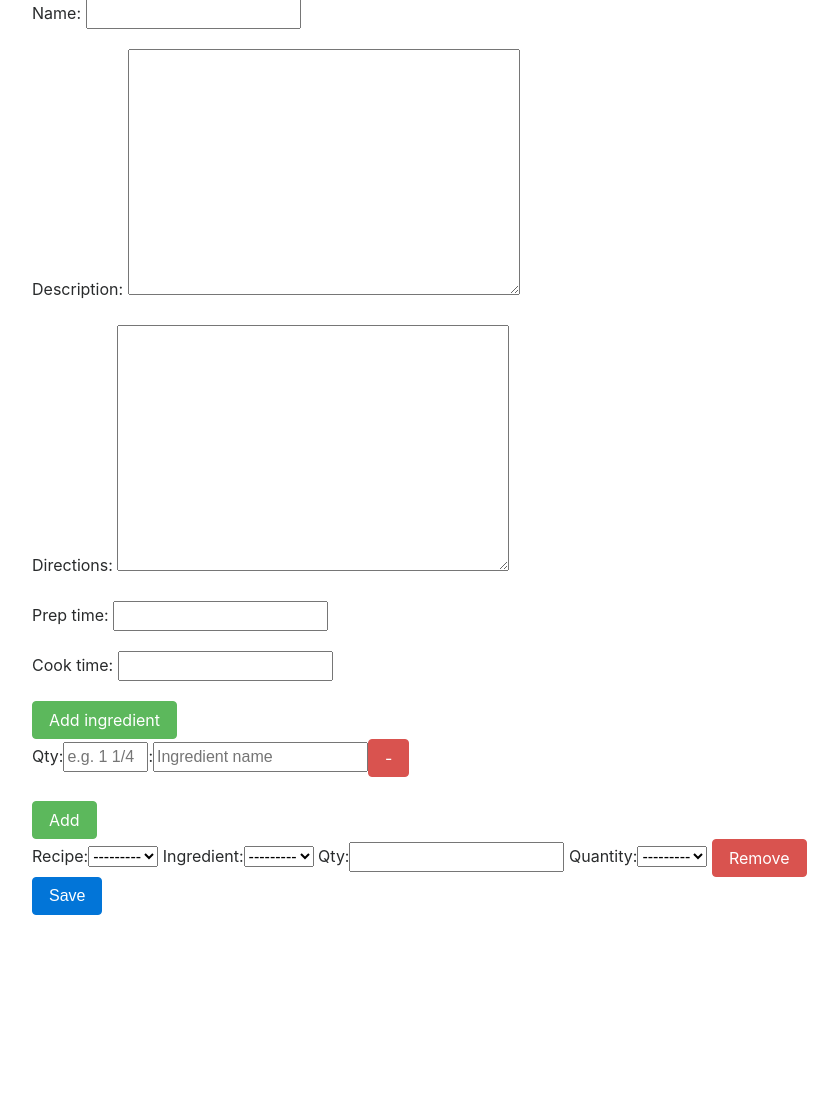
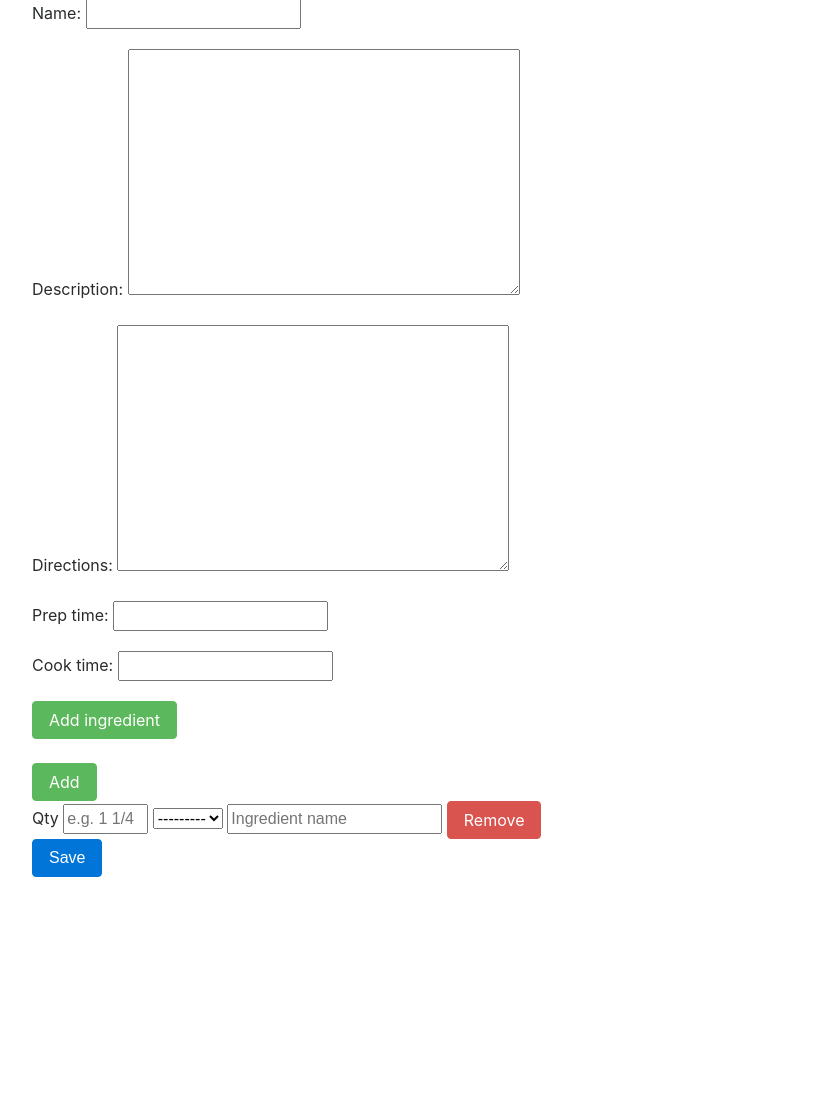
Before and after one commit to mvanorder/mealmanager, a Django app: page /recipes/create in a window 1280 px wide. Shown: the part 73-1181 px from the top of the page, without its empty margins (53-891 px from the left). Run offline with Django 3.2, Linux system fonts and the light colour scheme; data that the repository does not hold is empty; some libraries are stand-ins or nearby versions.

Commit message:
Update recipe form
* Finish removing old JS which multiform replaced.
* Update HTML to reflect what was produced by the old JS.
* Update the RecipeIngredientForm form to provide the ingredient name
  rather than it's id.

Signed-off-by: Malcolm VanOrder <mvanorder1390@gmail.com>

```diff
--- a/recipes/forms.py
+++ b/recipes/forms.py
@@ -1,6 +1,6 @@
 from decimal import Decimal
 import re
-from django.forms import ModelForm, ValidationError
+from django.forms import ModelForm, ValidationError, TextInput
 from .models import RecipeIngredient, Recipe
 
 
@@ -25,8 +25,15 @@ class RecipeIngredientForm(ModelForm):
         model = RecipeIngredient
         exclude = []
         labels = {
-            'name': 'Name',
             'quantity_amount': 'Qty'
+        }
+        widgets = {
+            'ingredient': TextInput(attrs={'placeholder': 'Ingredient name'}),
+            'quantity_amount': TextInput(
+                attrs={
+                    'placeholder': 'e.g. 1 1/4',
+                    'size': 6,
+                }),
         }
 
     def clean_quantity_amount(self):
@@ -34,3 +41,14 @@ class RecipeIngredientForm(ModelForm):
         if not re.match(r'^([1-9]\d*)?\s?([1-9]\d*/[1-9]\d*)?$', data):
             raise ValidationError('Quantity is not a valid number or fraction.')
         return data
+
+    def __init__(self, *args, **kwargs):
+        """Override BaseModelForm init to set the ingredient value to the name of the ingredient rather than it's id."""
+        instance = kwargs.get('instance')
+        if instance is not None:
+            initial = {
+                'ingredient': str(getattr(instance, 'ingredient'))
+            }
+        else:
+            initial = None
+        super(RecipeIngredientForm, self).__init__(*args, **kwargs, initial=initial)
--- a/recipes/templates/recipes/recipe_form.html
+++ b/recipes/templates/recipes/recipe_form.html
@@ -12,11 +12,19 @@
 
             </div>
             {% for ingredient in ingredients %}
-              {{ ingredient }}<br/>
+            <div class="multiform multiform-item">
+              {{ ingredient.quantity_amount.label }}
+              {{ ingredient.quantity_amount }}
+              {{ ingredient.quantity }}
+              {{ ingredient.ingredient }}
+            </div>
             {% endfor %}
             <br/>
             <div class="multiform">
-              {{ ingredient_item }}
+              {{ ingredient_item.quantity_amount.label }}
+              {{ ingredient_item.quantity_amount }}
+              {{ ingredient_item.quantity }}
+              {{ ingredient_item.ingredient }}
             </div>
             <input type="submit" value="Save" class="btn btn-primary" />
           </form>
@@ -25,77 +33,8 @@
 {% endblock %}
 
 {% block custom_js %}
-      <script>
-        var ingredients = [];
-
-        function new_ingredient() {
-          // Create container div for ingredient fields
-          var container = document.createElement('div');
-          container.id = 'id_ingredient_' + ingredients.length;
-
-          var ingredient_qty_label = document.createElement('label');
-          ingredient_qty_label.innerHTML = 'Qty:';
-
-          var ingredient_qty = document.createElement('input');
-          ingredient_qty.name = 'ingredient_' + ingredients.length + '-{{ ingredient_item.quantity_amount.html_name }}';
-          ingredient_qty_label.setAttribute('for', 'id_' + ingredient_qty.name);
-          ingredient_qty.id = 'id_' + ingredient_qty.name;
-          ingredient_qty.type = 'text';
-          ingredient_qty.setAttribute('maxlength', '{{ ingredient_item.name.field.max_length }}');
-          ingredient_qty.setAttribute('placeholder', 'e.g. 1 1/4');
-          ingredient_qty.setAttribute('size', '6');
-          ingredient_qty.required = {% if ingredient_item.name.field.required %}true{% else %}false{% endif %};
-          container.appendChild(ingredient_qty_label)
-          container.appendChild(ingredient_qty)
-
-          // Create name field
-          var ingredient_name_label = document.createElement('label');
-          var ingredient_name = document.createElement('input');
-
-          ingredient_name.name = 'ingredient_' + ingredients.length + '-{{ ingredient_item.ingredient.html_name }}';
-          ingredient_name_label.innerHTML = '{{ ingredient_item.name.field.label }}:';
-          ingredient_name_label.setAttribute('for', 'id_' + ingredient_name.name);
-          ingredient_name.id = 'id_' + ingredient_name.name;
-          ingredient_name.type = 'text';
-          ingredient_name.setAttribute('maxlength', '{{ ingredient_item.name.field.max_length }}');
-          ingredient_name.setAttribute('placeholder', 'Ingredient name');
-          ingredient_name.required = {% if ingredient_item.name.field.required %}true{% else %}false{% endif %};
-
-          container.appendChild(ingredient_name_label)
-          container.appendChild(ingredient_name)
-
-          // Create remove button
-          var remove_button = document.createElement('div');
-          remove_button.innerHTML = '-';
-          remove_button.setAttribute('type', 'button');
-          remove_button.setAttribute('class', 'btn btn-danger');
-          remove_button.setAttribute('onclick', 'delIngredient(\'' + container.id + '\')');
-          container.appendChild(remove_button)
-
-          return container;
-        }
-
-        function addIngredient() {
-          ingredients[ingredients.length] = new_ingredient();
-          $('#ingredients').append(ingredients[ingredients.length - 1]);
-          /*
-          $('#ingredients').append(ingredients[ingredients.length - 1]['name']['label']);
-          $('#ingredients').append(ingredients[ingredients.length - 1]['name']['field']);
-          $('#ingredients').append(ingredients[ingredients.length - 1]['remove']);
-          $('#ingredients').append('<br />');
-          */
-        }
-
-        function delIngredient(id) {
-          $('#' + id).remove();
-        }
-
-        addIngredient();
-
-      </script>
       <script src="{% static 'js/multiform.js' %}"></script>
       <script>
-        // $( ".multiform").multiForm("{{ ingredient_item.prefix }}");
-        $( ".multiform").multiForm("test_prefix");
+        $( ".multiform").multiForm("{{ ingredient_prefix }}");
       </script>
 {% endblock %}
--- a/recipes/views.py
+++ b/recipes/views.py
@@ -25,6 +25,7 @@ class CreateRecipeView(CreateView):
     def get_context_data(self, *args, **kwargs):
         context = super(CreateRecipeView, self).get_context_data(*args, **kwargs)
         context['ingredient_item'] = RecipeIngredientForm()
+        context['ingredient_prefix'] = 'ingredient'
         return context
 
     def post(self, request, *args, **kwargs):
@@ -96,6 +97,7 @@ class UpdateRecipeView(UpdateView):
     def get_context_data(self, *args, **kwargs):
         context = super(UpdateRecipeView, self).get_context_data(*args, **kwargs)
         context['ingredient_item'] = RecipeIngredientForm()
+        context['ingredient_prefix'] = 'ingredient'
         from pprint import pprint
         context['ingredients'] = list(
             RecipeIngredientForm(instance=recipe_ingredient)
```
